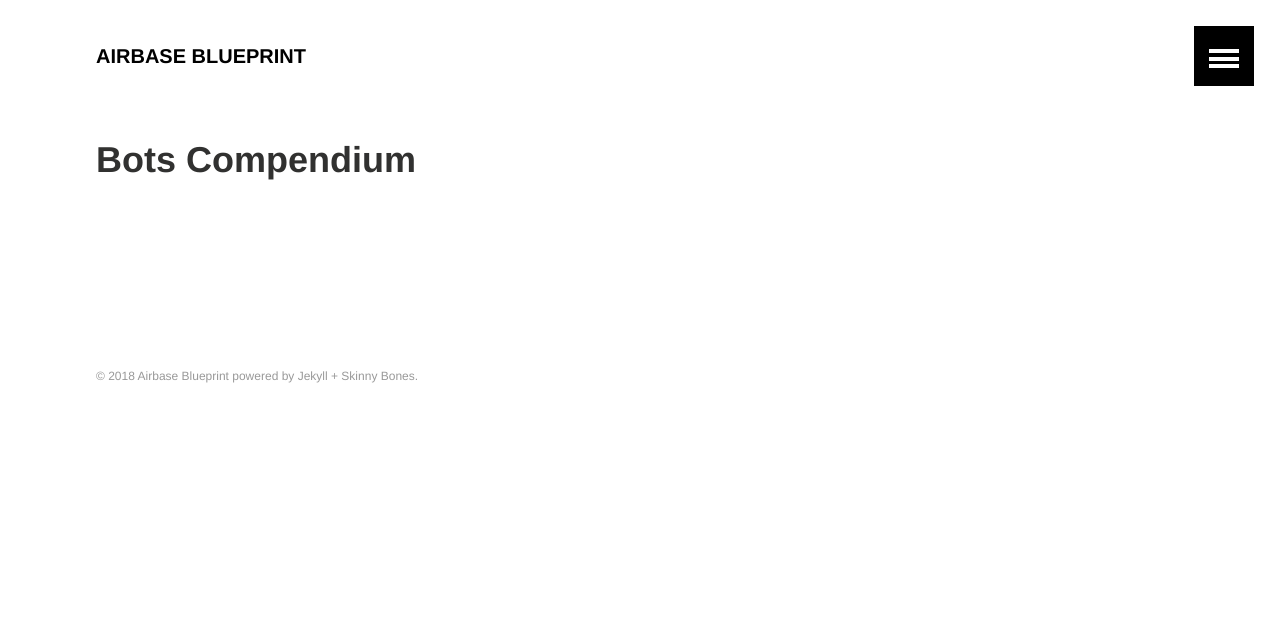
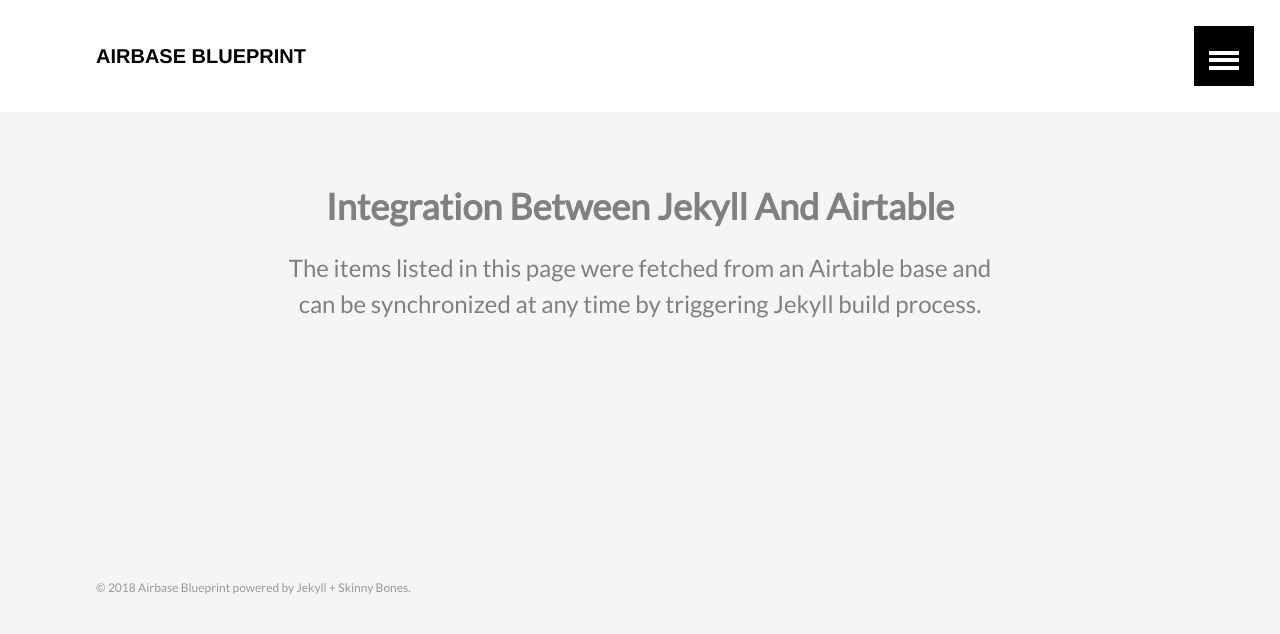
Before and after one commit to rendrap/airbase, a Jekyll site: the page built from index.html, in a window 1280 px wide. Shown: the top 634 px of the page. Built offline with Jekyll 4.4.1, drawn with Linux system fonts in a browser that asks for light colours.

Commit message:
Complete displaying collections

```diff
--- a/_config.yml
+++ b/_config.yml
@@ -36,8 +36,10 @@
   disqus-shortname:
 
 collections:
-  categories:
-  bots:
+  use_cases:
+  whitepapers:
+    output: true
+  tutorials:
     output: true
 
 collections_dir: collections
--- a/_layouts/archive.html
+++ b/_layouts/archive.html
@@ -17,8 +17,10 @@
 			{% if page.excerpt %}<h2>{{ page.excerpt }}</h2>{% endif %}
 		</div>
 		<div class="archive-wrap">
-			<div class="page-content">
-				{{ content }}
+			<div class="container-fluid">
+				<div class="row">
+					{{ content }}
+				</div>
 			</div><!-- /.page-content -->
 		</div class="archive-wrap"><!-- /.archive-wrap -->
 	</div><!-- /.wrap -->
--- a/_layouts/default.html
+++ b/_layouts/default.html
@@ -20,6 +20,10 @@
     <meta name="viewport" content="width=device-width, initial-scale=1.0">
     <meta http-equiv="cleartype" content="on">
 
+    <!-- Latest compiled and minified CSS -->
+    <link rel="stylesheet" href="https://maxcdn.bootstrapcdn.com/bootstrap/3.3.7/css/bootstrap.min.css" integrity="sha384-BVYiiSIFeK1dGmJRAkycuHAHRg32OmUcww7on3RYdg4Va+PmSTsz/K68vbdEjh4u" crossorigin="anonymous">
+    <link href="https://fonts.googleapis.com/css?family=Lato" rel="stylesheet">
+
     <link rel="stylesheet" href="{{ site.url }}/css/main.css">
     <!-- HTML5 Shiv and Media Query Support for IE -->
     <!--[if lt IE 9]>
@@ -27,6 +31,47 @@
       <script src="{{ site.url }}/js/vendor/respond.min.js"></script>
     <![endif]-->
 
+    <style type="text/css">
+      body, h1, h2, h3, h4, h5, p {
+        font-family: 'Lato', sans-serif;
+      }
+      #page-wrapper {
+        background-color: #F5F5F5;
+        padding-top: 50px;
+      }
+      #page-wrapper .page-title {
+        margin-bottom: 100px;
+      }
+      #page-wrapper .page-title h1 {
+        font-weight: 700;
+        text-align: center;
+        color: grey;
+        margin-bottom: 20px;
+      }
+      #page-wrapper .page-title h2 {
+        font-size: 24px;
+        text-align: center;
+        width: 720px;
+        margin: 0 auto;
+        color: grey;
+      }
+      .thumbnail {
+        height: 450px;
+      }
+      .caption {
+        margin-bottom: 0px;
+      }
+      .caption h3 {
+        font-size:18px;
+        line-height: 1.314286;
+      }
+      .caption p {
+        font-size: 14px;
+      }
+      .caption p a {
+        margin-bottom: 10px;
+      }
+    </style>
   </head>
 
   <body id="js-body">
@@ -40,6 +85,8 @@
     </div>
 
     <script src="{{ site.url }}/js/vendor/jquery-1.9.1.min.js"></script>
+    <!-- Latest compiled and minified JavaScript -->
+    <script src="https://maxcdn.bootstrapcdn.com/bootstrap/3.3.7/js/bootstrap.min.js" integrity="sha384-Tc5IQib027qvyjSMfHjOMaLkfuWVxZxUPnCJA7l2mCWNIpG9mGCD8wGNIcPD7Txa" crossorigin="anonymous"></script>
     <script src="{{ site.url }}/js/main.js"></script>
 
   </body>
--- a/_plugins/airtable_synchronizer.rb
+++ b/_plugins/airtable_synchronizer.rb
@@ -41,6 +41,7 @@
               out_file.puts("#{snake_key}:")
               write_array_values(out_file, value)
             else
+              value = stringify_value_if_necessary(value)
               out_file.puts("#{snake_key}: #{value}")
             end
           end
@@ -65,8 +66,14 @@
     def write_array_values(file, array)
       array.each do |element|
         #   - { name: 'Low', color: '#306d8c' }
-        file.puts("   - #{element}")
+        value = stringify_value_if_necessary(element)
+        file.puts("   - #{value}")
       end
+    end
+
+    def stringify_value_if_necessary(value)
+      return "'#{value}'" if value.include?(':')
+      value
     end
   end
 end
--- a/_plugins/environment_variables_generator.rb
+++ b/_plugins/environment_variables_generator.rb
@@ -14,7 +14,7 @@
       site.config['SYNC_WITH_AIRTABLE'] = ENV['SYNC_WITH_AIRTABLE']
       site.config['AIRTABLE_API_KEY']   = ENV['AIRTABLE_API_KEY']
       site.config['AIRTABLE_BASE_UID']  = ENV['AIRTABLE_BASE_UID']
-      site.config['AIRTABLE_TABLE_NAMES'] = ['Bots', 'Categories']
+      site.config['AIRTABLE_TABLE_NAMES'] = ENV['AIRTABLE_TABLE_NAMES'].split(',').map(&:strip)
     end
   end
 end
--- /dev/null
+++ b/index.html
@@ -0,0 +1,12 @@
+---
+layout: archive
+permalink: /
+title: "Integration Between Jekyll And Airtable"
+excerpt: "The items listed in this page were fetched from an Airtable base and can be synchronized at any time by triggering Jekyll build process."
+---
+
+<ul class="thumbnails">
+  {% for paper in site.whitepapers %}
+    {% include record-grid.html %}
+  {% endfor %}
+</ul>
--- a/index.md
+++ /dev/null
@@ -1,11 +0,0 @@
----
-layout: archive
-permalink: /
-title: "Bots Compendium"
----
-
-<div class="tiles">
-{% for record in site.bots %}
-	{% include record-grid.html %}
-{% endfor %}
-</div><!-- /.tiles -->
```
Also changed, not shown: _includes/record-grid.html (+12 -4 lines), _layouts/categories.html (added, +30 -0 lines), _sass/_tiles.scss (line endings or trailing spaces), css/main.scss (line endings or trailing spaces), 1 other file.
